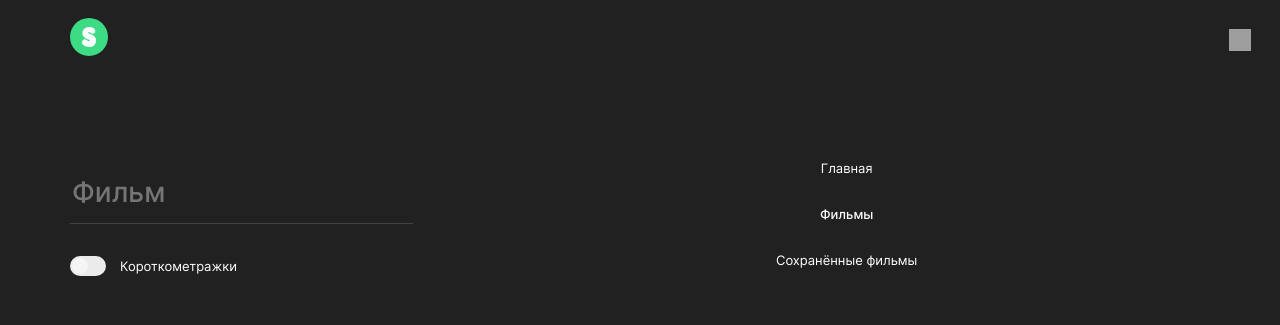
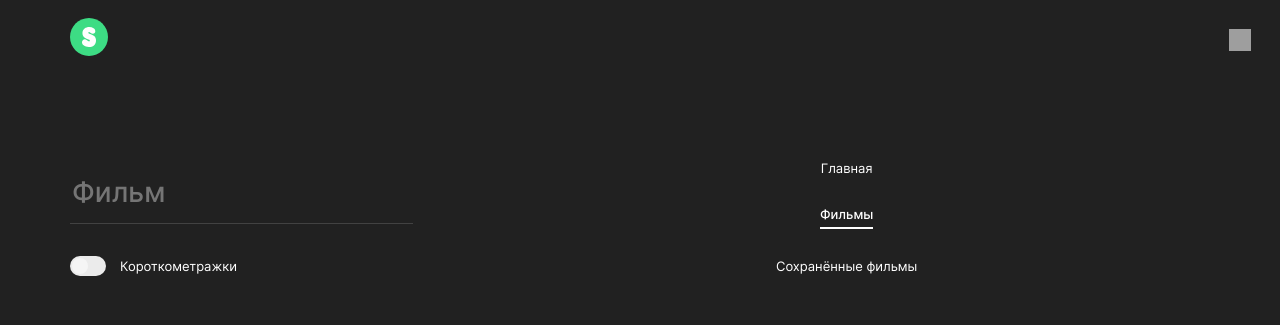
Before and after one commit to Vovkasquid/movies-explorer-frontend, a React (Create React App) app: page /movies in a window 1280 px wide. Shown: the top 325 px of the page. Built offline with nearby package versions, Linux system fonts and the light colour scheme; grey boxes are pictures that could not be loaded.

Commit message:
feat: стилизовать активную ссылку в сайдбаре header

```diff
--- a/src/components/Header/Header.css
+++ b/src/components/Header/Header.css
@@ -40,6 +40,7 @@
   border: none;
   z-index: 2;
   transition: opacity .3 ease;
+  padding: 0;
 }
 
 .header__navigation-close-btn:hover {
@@ -72,6 +73,7 @@
   display: flex;
   flex-direction: column;
   gap: 28px;
+  align-items: center;
 }
 
 .header__navigation-container-item:last-child {
@@ -94,8 +96,15 @@
   opacity: .8;
 }
 
-.header__navigation-link-active {
+.header__navigation-link_type_active-header {
   font-weight: 500;
+}
+
+.header__navigation-link_type_active-sidebar {
+  font-weight: 500;
+  padding-bottom: 4px;
+  box-sizing: border-box;
+  border-bottom: 2px solid hsla(0, 0%, 100%, 1);
 }
 
 .header__profile-link {
--- a/src/components/Header/Header.jsx
+++ b/src/components/Header/Header.jsx
@@ -12,12 +12,16 @@ export default function Header({ isLogin }) {
       <img src={headerLogo} alt="Логотип проекта" className="header__logo" />
       {isLogin && (
         <nav className="header__navigation">
-          <NavLink className="header__navigation-link" activeClassName="header__navigation-link-active" to="/movies">
+          <NavLink
+            className="header__navigation-link"
+            activeClassName="header__navigation-link_type_active-header"
+            to="/movies"
+          >
             Фильмы
           </NavLink>
           <NavLink
             className="header__navigation-link"
-            activeClassName="header__navigation-link-active"
+            activeClassName="header__navigation-link_type_active-header"
             to="/saved-movies"
           >
             Сохранённые фильмы
@@ -55,14 +59,14 @@ export default function Header({ isLogin }) {
             </Link>
             <NavLink
               className="header__navigation-link header__navigation-link_type_sidebar"
-              activeClassName="header__navigation-link-active"
+              activeClassName="header__navigation-link_type_active-sidebar"
               to="/movies"
             >
               Фильмы
             </NavLink>
             <NavLink
               className="header__navigation-link header__navigation-link_type_sidebar"
-              activeClassName="header__navigation-link-active"
+              activeClassName="header__navigation-link_type_active-sidebar"
               to="/saved-movies"
             >
               Сохранённые фильмы
```
